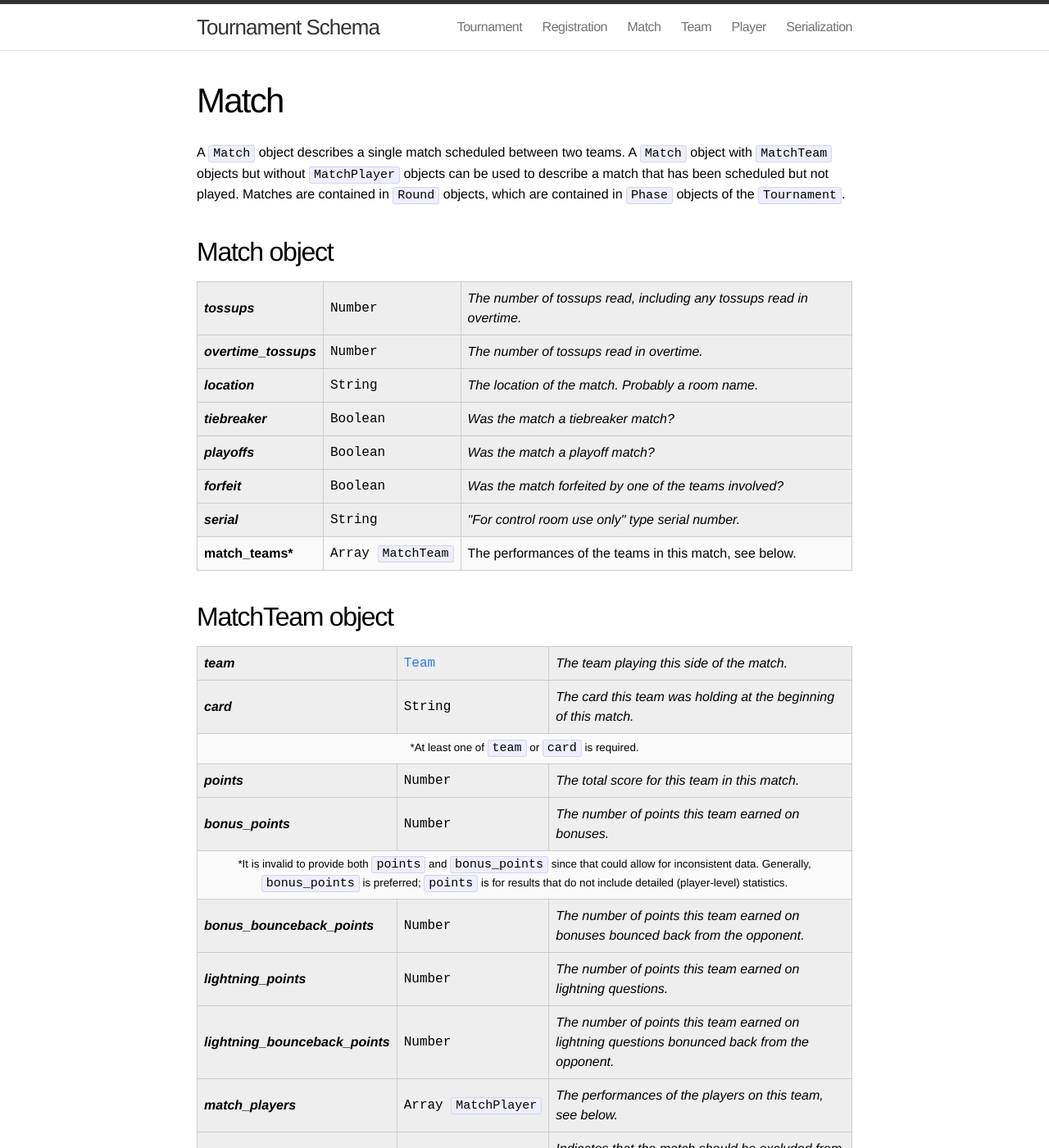
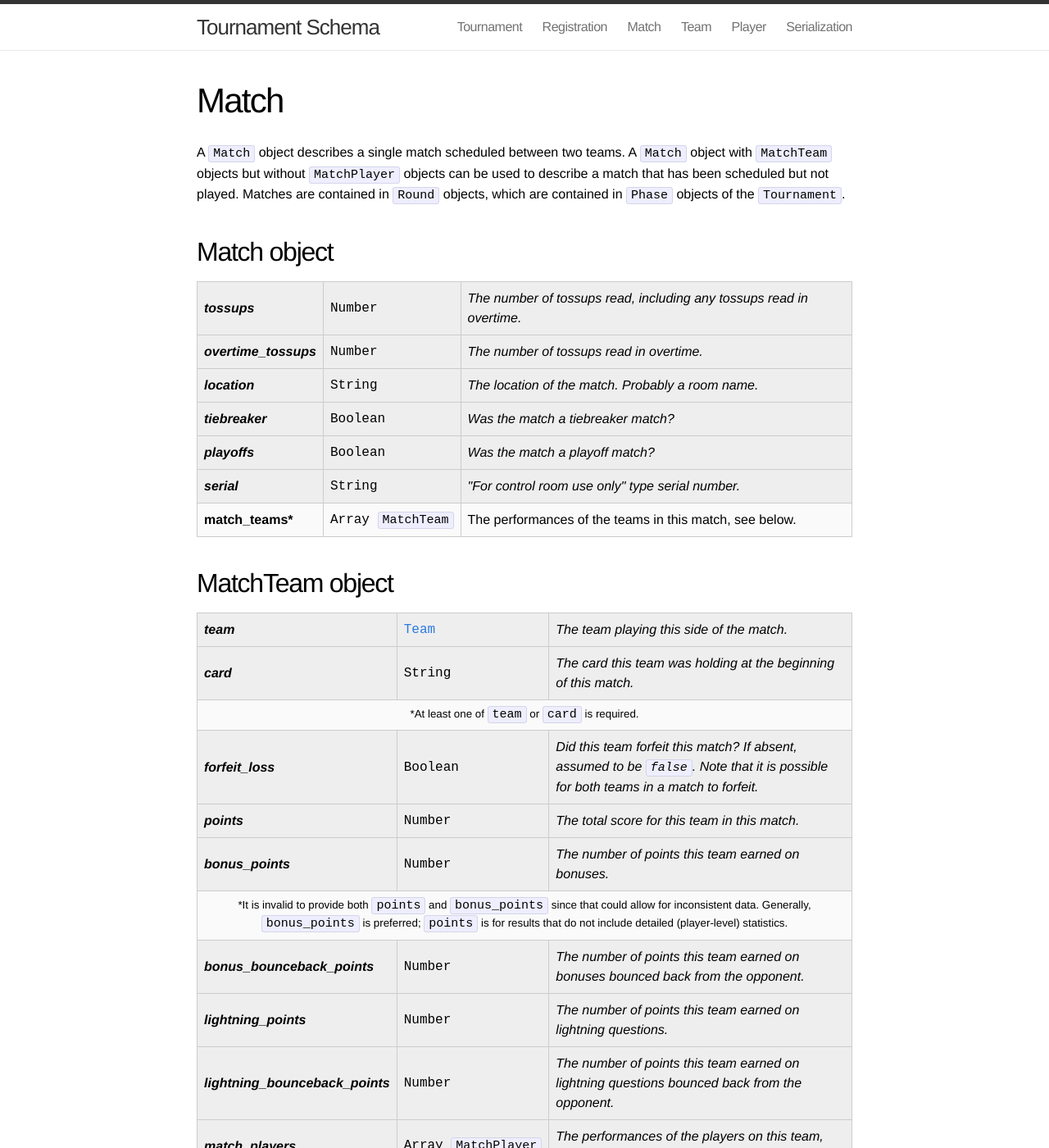
Before and after one commit to quizbowl/schema, a Jekyll site: the page built from match.md, in a window 1280 px wide and 1400 px high. Shown: the whole window at 82% size. Built offline with Jekyll 4.4.1, drawn with Linux system fonts in a browser that asks for light colours.

Commit message:
Decided how to handle forfeits (and fixed a typo)

```diff
--- a/match.md
+++ b/match.md
@@ -33,11 +33,6 @@ A `Match` object describes a single match scheduled between two teams. A `Match`
     <td>Was the match a playoff match?</td>
   </tr>
   <tr class="optional">
-    <th>forfeit</th>
-    <td class="type">Boolean</td>
-    <td>Was the match forfeited by one of the teams involved?</td>
-  </tr>
-  <tr class="optional">
     <th>serial</th>
     <td class="type">String</td>
     <td>"For control room use only" type serial number.</td>
@@ -66,6 +61,11 @@ A `Match` object describes a single match scheduled between two teams. A `Match`
     <td colspan="3">At least one of <code>team</code> or <code>card</code> is required.</td>
   </tr>
   <tr class="optional">
+    <th>forfeit_loss</th>
+    <td class="type">Boolean</td>
+    <td>Did this team forfeit this match? If absent, assumed to be <code>false</code>. Note that it is possible for both teams in a match to forfeit.</td>
+  </tr>
+  <tr class="optional">
     <th>points</th>
     <td class="type">Number</td>
     <td>The total score for this team in this match.</td>
@@ -91,7 +91,7 @@ A `Match` object describes a single match scheduled between two teams. A `Match`
   <tr class="optional">
     <th>lightning_bounceback_points</th>
     <td class="type">Number</td>
-    <td>The number of points this team earned on lightning questions bonunced back from the opponent.</td>
+    <td>The number of points this team earned on lightning questions bounced back from the opponent.</td>
   </tr>
   <tr class="optional">
     <th>match_players</th>
```
